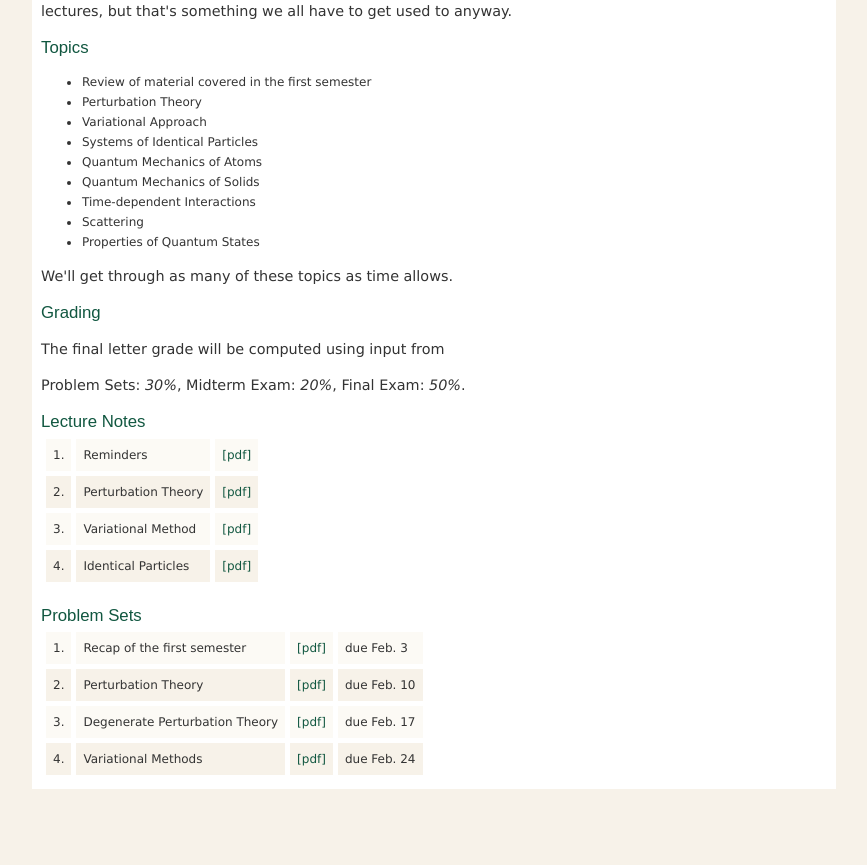
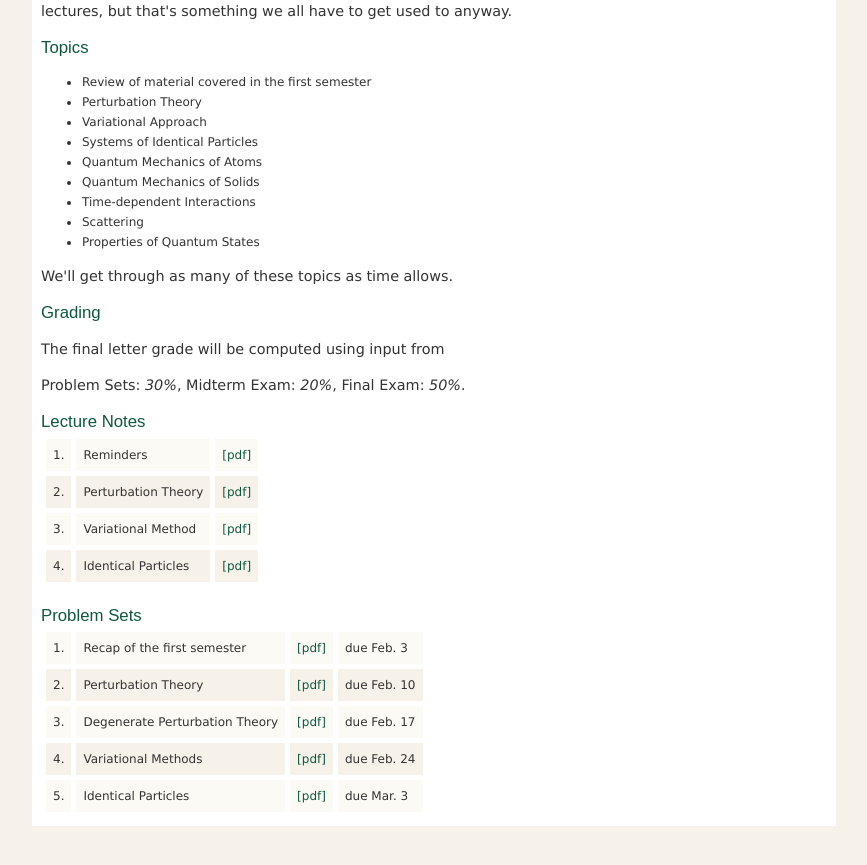
Before and after one commit to jozefdudek/personal_website, a Jekyll site: the page built from Phys314.html, in a window 1280 px wide and 900 px high, scrolled down 1841 px. Shown: the top 865 px of the window, without its empty margins (192-1059 px from the left). Built offline with Jekyll 4.4.1, drawn with Linux system fonts in a browser that asks for light colours.

Commit message:
added hw 5 on identical particles

```diff
--- a/Phys314.html
+++ b/Phys314.html
@@ -237,6 +237,15 @@
       <td class="highlights">due Feb. 24</td>
     </tr>
 
+       <tr class="highlights">
+      <td class="highlights"> 5. </td>
+      <td class="highlights">Identical Particles</td>
+      <td class="highlights">
+        <a href="https://wm1693.box.com/s/gm0j8444vf59368odq1n3hhyqe7qkblal">[pdf]</a>
+      </td>
+      <td class="highlights">due Mar. 3</td>
+    </tr>
+
   </table>
 
 </div>
```
